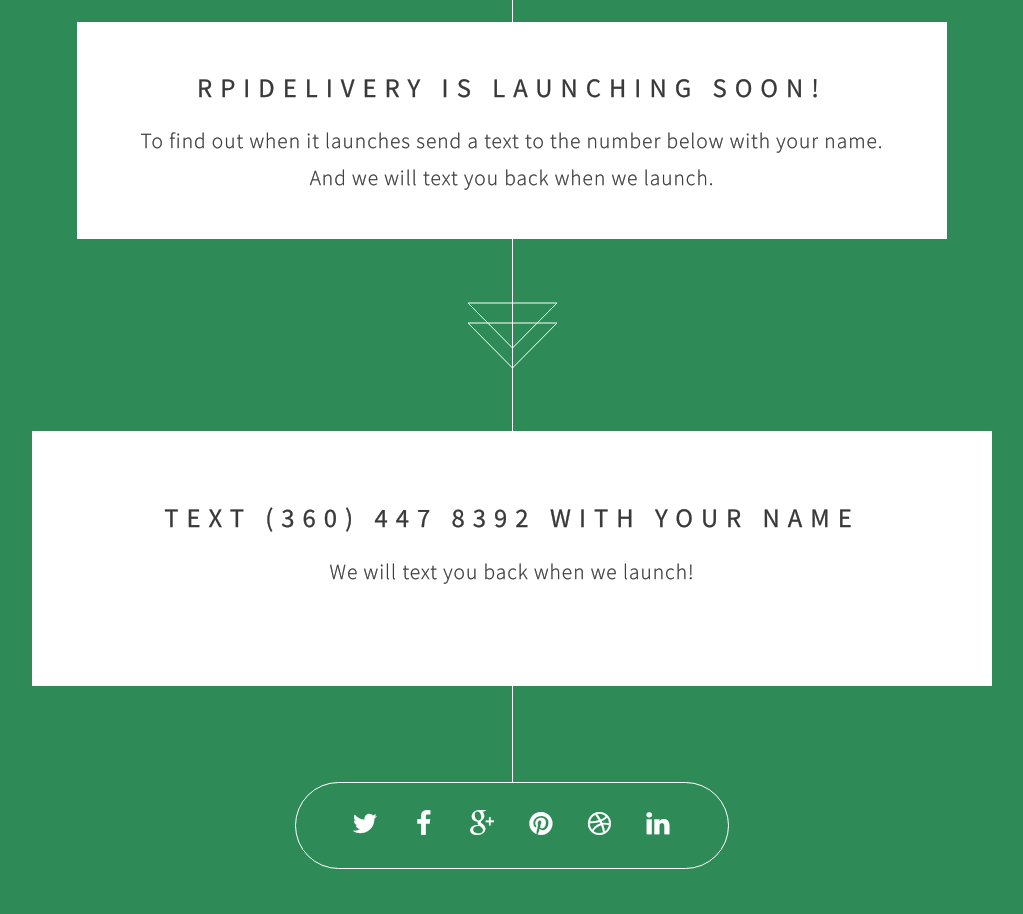
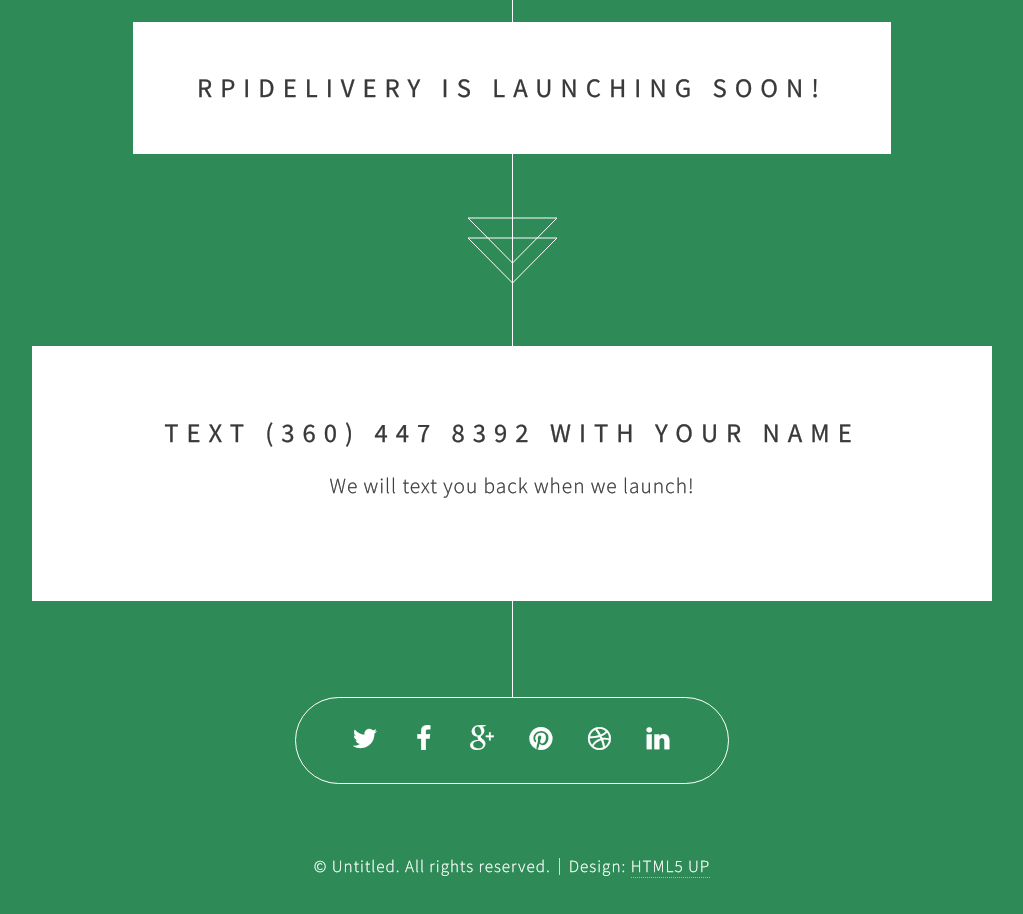
Before and after one commit to hamlim/RPIDelivery, a plain HTML site: page index.html in a window 1280 px wide. Shown: the part 3420-4334 px from the top of the page, without its empty margins (128-1151 px from the left). Drawn offline with Linux system fonts and the light colour scheme.

Commit message:
changing some things

```diff
--- a/index.html
+++ b/index.html
@@ -80,10 +80,10 @@
 			<article class="container box style2">
 				<header>
 					<h2>RPIDelivery is launching soon!</h2>
-					<p>To find out when it launches send a text to the number below with your name.
+					<!-- <p>To find out when it launches send a text to the number below with your name.
                     </br>
                     And we will text you back when we launch.
-                    </p>
+                    </p> -->
 				</header>
 			</article>
 
```
